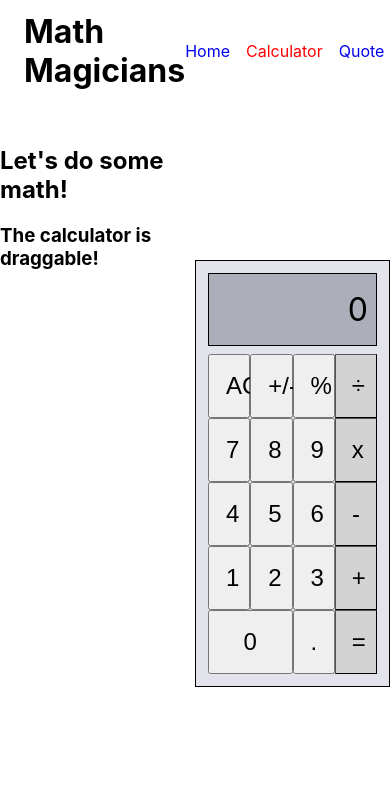
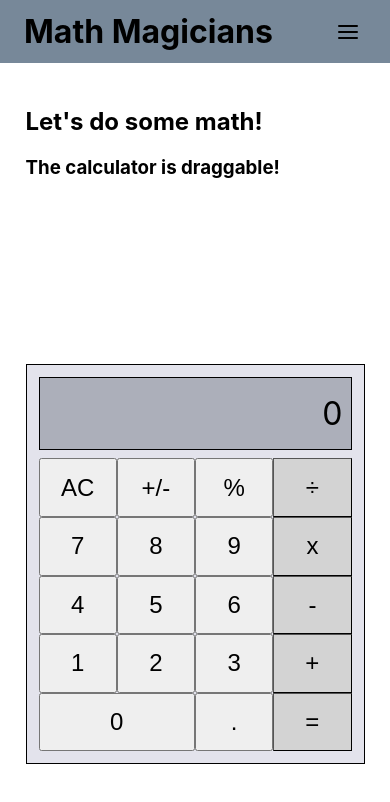
Before and after one commit to helio3197/math-magicians, a React (Create React App) app: page /calculator in a window 390 px wide. Shown: the top 802 px of the page. Built offline with nearby package versions, Linux system fonts and the light colour scheme.

Commit message:
Improved general styling

```diff
--- a/package.json
+++ b/package.json
@@ -9,6 +9,7 @@
     "big.js": "^6.1.1",
     "react": "^17.0.2",
     "react-dom": "^17.0.2",
+    "react-icons": "^4.3.1",
     "react-router-dom": "^6.2.2",
     "react-scripts": "5.0.0",
     "web-vitals": "^2.1.4"
--- a/src/components/Calculator.css
+++ b/src/components/Calculator.css
@@ -1,5 +1,8 @@
 .calc-wrapper {
-  width: 400px;
+  min-width: 226px;
+  width: 360px;
+  min-height: 281px;
+  height: 400px;
   padding: 12px;
   display: flex;
   flex-direction: column;
@@ -21,11 +24,12 @@
   display: flex;
   flex-wrap: wrap;
   width: 100%;
+  flex: 1;
 }
 
 .calc-buttons > button {
   width: 25%;
-  padding: 16px;
+  padding: 0;
   font-size: 1.5rem;
 }
 
@@ -48,3 +52,13 @@
 .calc-buttons > button:last-child:active {
   background-color: #e1e1e1;
 }
+
+@media (max-width: 475px) {
+  .calc-wrapper {
+    max-width: 360px;
+    width: 100%;
+    max-height: 400px;
+    height: auto;
+    aspect-ratio: 226 / 281;
+  }
+}
--- a/src/components/Calculator.js
+++ b/src/components/Calculator.js
@@ -20,15 +20,24 @@ const Calculator = () => {
       style={{
         width: '100%',
         height: '100%',
-        padding: '24px 0',
+        padding: '24px calc(6px + 5vw)',
         display: 'flex',
-        flexWrap: 'wrap',
-        maxWidth: '960px',
+        justifyContent: 'center',
       }}
     >
       <div
         style={{
-          width: '50%',
+          width: '100%',
+          maxWidth: '960px',
+          display: 'flex',
+          justifyContent: 'space-between',
+          flexWrap: 'wrap',
+        }}
+      >
+        <div
+          style={{
+            width: '100%',
+            maxWidth: '257px',
           }}
         >
           <h2>Let&apos;s do some math!</h2>
@@ -36,7 +45,7 @@ const Calculator = () => {
         </div>
         <div
           style={{
-          width: '50%',
+            flex: '1',
             display: 'flex',
             justifyContent: 'center',
             alignItems: 'center',
@@ -52,6 +61,7 @@ const Calculator = () => {
           </div>
         </div>
       </div>
+    </div>
   );
 };
 
--- /dev/null
+++ b/src/components/Header.css
@@ -0,0 +1,34 @@
+.menuButton {
+  background: none;
+  border: 0;
+  font-size: 1.5rem;
+  display: flex;
+  justify-content: center;
+  align-items: center;
+}
+
+.menuButton:hover {
+  cursor: pointer;
+}
+
+@media (max-width: 494px) {
+  .navLinksWrap {
+    position: absolute;
+    flex-direction: column;
+    right: -24px;
+    background: lightslategrey;
+    top: 45px;
+    padding: 12px 28px;
+  }
+}
+
+@media (min-width: 495px) {
+  .menuButton {
+    display: none;
+  }
+
+  .navLinksWrap{
+    display: flex !important;
+    padding: 0;
+  }
+}
--- a/src/components/Header.js
+++ b/src/components/Header.js
@@ -1,8 +1,13 @@
-import React from 'react';
+import React, { useState } from 'react';
 import { NavLink } from 'react-router-dom';
+import { MdClose } from 'react-icons/md';
+import { FiMenu } from 'react-icons/fi';
 import styles from './Header.module.css';
+import './Header.css';
 
 const Header = () => {
+  const [menuOpen, setMenuOpen] = useState(false);
+
   const navLinks = [
     {
       name: 'Home',
@@ -21,6 +26,14 @@ const Header = () => {
     },
   ];
 
+  const menuHandler = () => {
+    setMenuOpen((state) => !state);
+  };
+
+  const closeMenu = () => {
+    setMenuOpen(false);
+  };
+
   return (
     <div
       style={{
@@ -28,6 +41,7 @@ const Header = () => {
         display: 'flex',
         justifyContent: 'center',
         padding: '12px 24px',
+        background: 'lightslategrey',
       }}
     >
       <header
@@ -37,6 +51,7 @@ const Header = () => {
           maxWidth: '960px',
           justifyContent: 'space-between',
           alignItems: 'center',
+          position: 'relative',
         }}
       >
         <h1
@@ -47,18 +62,29 @@ const Header = () => {
           Math Magicians
         </h1>
         <nav>
+          <button type="button" onClick={menuHandler} className="menuButton">
+            {(menuOpen)
+              ? <MdClose />
+              : <FiMenu />}
+          </button>
           <ul
+            className="navLinksWrap"
             style={{
               margin: '0',
-              padding: '0',
               listStyle: 'none',
-              display: 'flex',
               gap: '16px',
+              display: (menuOpen) ? 'flex' : 'none',
             }}
           >
             {navLinks.map((item) => (
               <li className={styles.navItem} key={item.id}>
-                <NavLink className={({ isActive }) => ((isActive) ? `${styles.navActive}` : '')} to={item.path}>{item.name}</NavLink>
+                <NavLink
+                  className={({ isActive }) => ((isActive) ? `${styles.navActive}` : '')}
+                  onClick={closeMenu}
+                  to={item.path}
+                >
+                  {item.name}
+                </NavLink>
               </li>
             ))}
           </ul>
--- a/src/components/Header.module.css
+++ b/src/components/Header.module.css
@@ -1,7 +1,14 @@
+.navItem {
+  text-align: center;
+}
+
 .navItem > a {
   text-decoration: none;
+  color: black;
+  border-bottom: 1px solid black;
 }
 
 .navActive {
-  color: red;
+  color: white !important;
+  border-color: white !important;
 }
--- a/src/components/Home.js
+++ b/src/components/Home.js
@@ -5,6 +5,15 @@ const Home = () => (
     style={{
       padding: '24px calc(6px + 5vw)',
       height: '100%',
+      width: '100%',
+      display: 'flex',
+      justifyContent: 'center',
+    }}
+  >
+    <div
+      style={{
+        width: '100%',
+        maxWidth: '960px',
       }}
     >
       <h2>Welcome to our page!</h2>
@@ -16,6 +25,7 @@ const Home = () => (
         Also, there is a math quote in our quote section so you can get inspired.
       </p>
     </div>
+  </div>
 );
 
 export default Home;
```
Also changed, not shown: 1 other file (tests, documents, lock files or other folders). Lines whose indentation alone changed are shown as unchanged.
